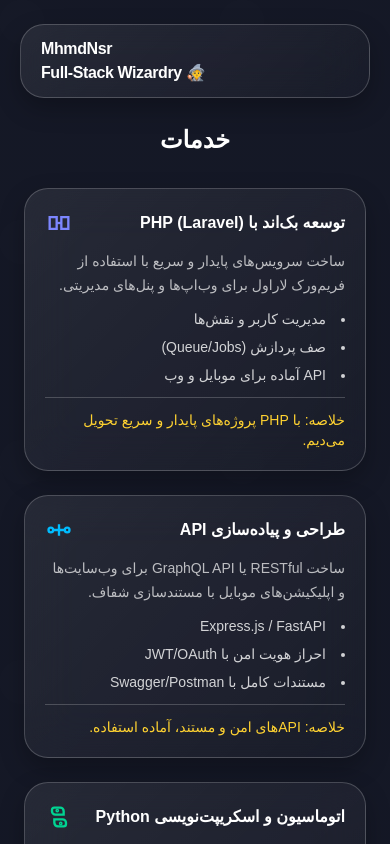
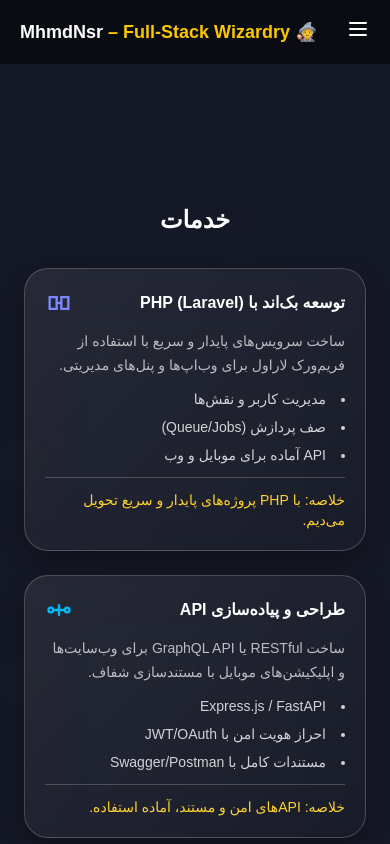
Before and after one commit to trixcoding/portfolio, a Next.js app in the folder portfolio/resume/frontend/: page / in a window 390 px wide. Shown: the top 844 px of the page. Built offline with nearby package versions, Linux system fonts and the light colour scheme; a web font is replaced by a local one.

Commit message:
Enhance responsive navigation and update sections
Updated the navigation header for responsiveness and improved the layout of sections including services, skills, FAQ, timeline, testimonials, and portfolio gallery.

```diff
--- a/portfolio/resume/frontend/src/app/page.js
+++ b/portfolio/resume/frontend/src/app/page.js
@@ -1,4 +1,3 @@
-
 import BackToTop from "./components/BackToTop";
 import ExperienceTimeline from "./components/ExperienceTimeline";
 import FAQ from "./components/FAQ";
@@ -11,24 +10,63 @@ import { skills } from "./lib/data";
 import { faqs } from "./lib/faq";
 import { services } from "./lib/services";
 
-
 export default function Home() {
   return (
     <main className="min-h-dvh relative">
-      {/* هدر شناور آینده‌نگر */}
-      <nav className="fixed top-6 left-0 right-0 z-50">
-        <div className="max-w-6xl mx-auto px-5">
-          <div className="glass flex items-center justify-between px-5 py-3">
-      <span className="font-bold tracking-tight text-white text-m">MhmdNsr<br/>Full-Stack Wizardry 🧙
-    </span>
+      {/* هدر شناور ریسپانسیو */}
+      <nav className="fixed top-0 left-0 right-0 z-50 bg-black/50 backdrop-blur-md">
+        <div className="max-w-6xl mx-auto px-5 flex items-center justify-between h-16">
+          {/* لوگو / نام */}
+          <div className="text-white font-bold text-lg">
+            MhmdNsr <span className="text-yellow-400">– Full-Stack Wizardry 🧙</span>
+          </div>
+
+          {/* دسکتاپ منو */}
+          <ul className="hidden md:flex gap-8 text-white font-medium">
+            <li><a href="#services" className="hover:text-yellow-400 transition-colors">Services</a></li>
+            <li><a href="#skills" className="hover:text-yellow-400 transition-colors">Skills</a></li>
+            <li><a href="#timeline" className="hover:text-yellow-400 transition-colors">Experience</a></li>
+            <li><a href="#faq" className="hover:text-yellow-400 transition-colors">FAQ</a></li>
+            <li><a href="#sample" className="hover:text-yellow-400 transition-colors">Portfolio</a></li>
+            <li><a href="#socials" className="hover:text-yellow-400 transition-colors">Socials</a></li>
+          </ul>
+
+          {/* موبایل همبرگر */}
+          <div className="md:hidden">
+            <button
+              id="mobile-menu-button"
+              className="text-white focus:outline-none"
+              onClick={() => {
+                const menu = document.getElementById("mobile-menu");
+                menu.classList.toggle("hidden");
+              }}
+            >
+              <svg className="w-6 h-6" fill="none" stroke="currentColor" viewBox="0 0 24 24">
+                <path strokeLinecap="round" strokeLinejoin="round" strokeWidth="2"
+                  d="M4 6h16M4 12h16M4 18h16" />
+              </svg>
+            </button>
           </div>
         </div>
+
+        {/* موبایل منو */}
+        <ul
+          id="mobile-menu"
+          className="md:hidden hidden flex-col bg-black/80 backdrop-blur-md text-white text-lg px-5 py-4 space-y-3"
+        >
+          <li><a href="#services" className="block">Services</a></li>
+          <li><a href="#skills" className="block">Skills</a></li>
+          <li><a href="#timeline" className="block">Experience</a></li>
+          <li><a href="#faq" className="block">FAQ</a></li>
+          <li><a href="#sample" className="block">Portfolio</a></li>
+          <li><a href="#socials" className="block">Socials</a></li>
+        </ul>
       </nav>
 
-    <section id = "services">
-<Services items={services}/>
+      {/* Services */}
+      <section id="services" className="pt-20">
+        <Services items={services} />
       </section>
-
 
       {/* مهارت‌ها */}
       <section id="skills" className="relative z-10 py-16">
@@ -44,28 +82,22 @@ export default function Home() {
         </div>
       </section>
 
-
-
-
-
-
-
-<section id = "faq">
-<FAQ items={faqs}/>
+      {/* FAQ */}
+      <section id="faq">
+        <FAQ items={faqs} />
       </section>
 
-
-
+      {/* Timeline */}
       <section id="timeline" className="relative z-10 py-16">
         <ExperienceTimeline />
       </section>
-   <section id = "testimonials">
 
+      {/* Testimonials */}
+      <section id="testimonials">
         <Testimonials />
-
       </section>
 
-
+      {/* Portfolio Gallery */}
       <section id="sample" className="relative z-10 py-16">
         <PortfolioGallery />
       </section>
@@ -77,6 +109,7 @@ export default function Home() {
           <SocialLinks />
         </div>
       </section>
+
       <BackToTop />
     </main>
   );
```
Lines whose indentation alone changed are shown as unchanged.
